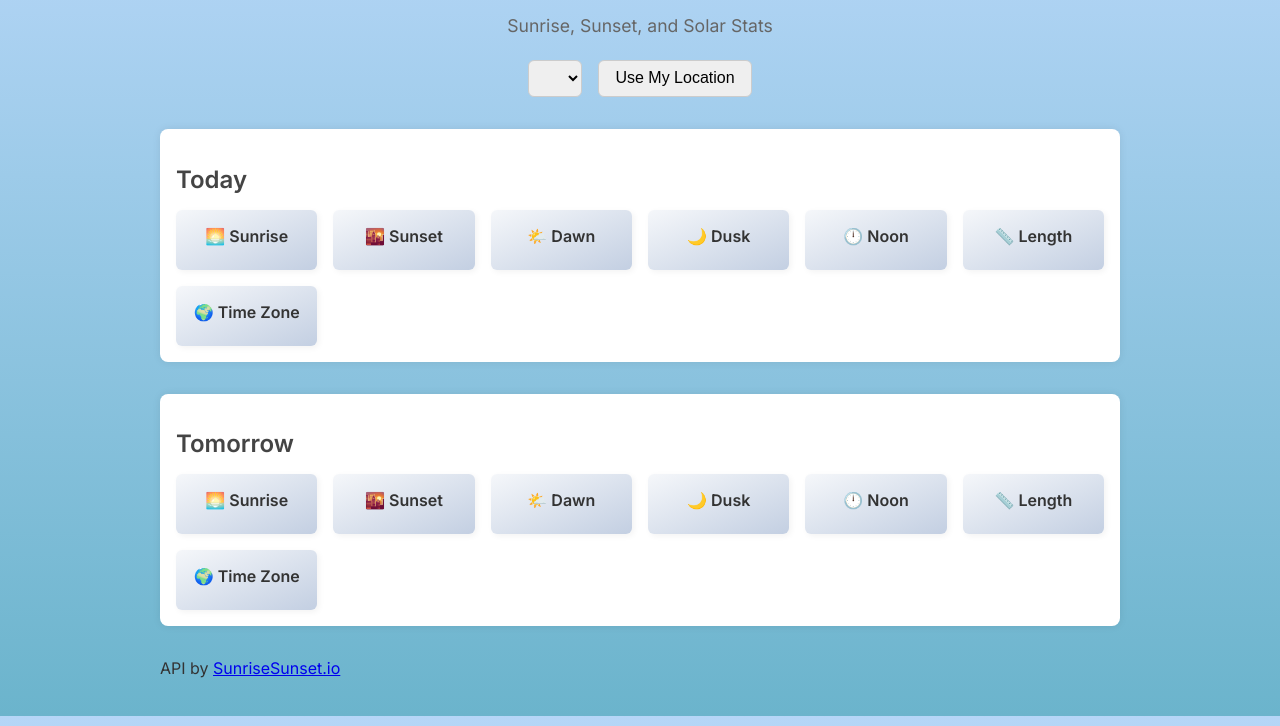
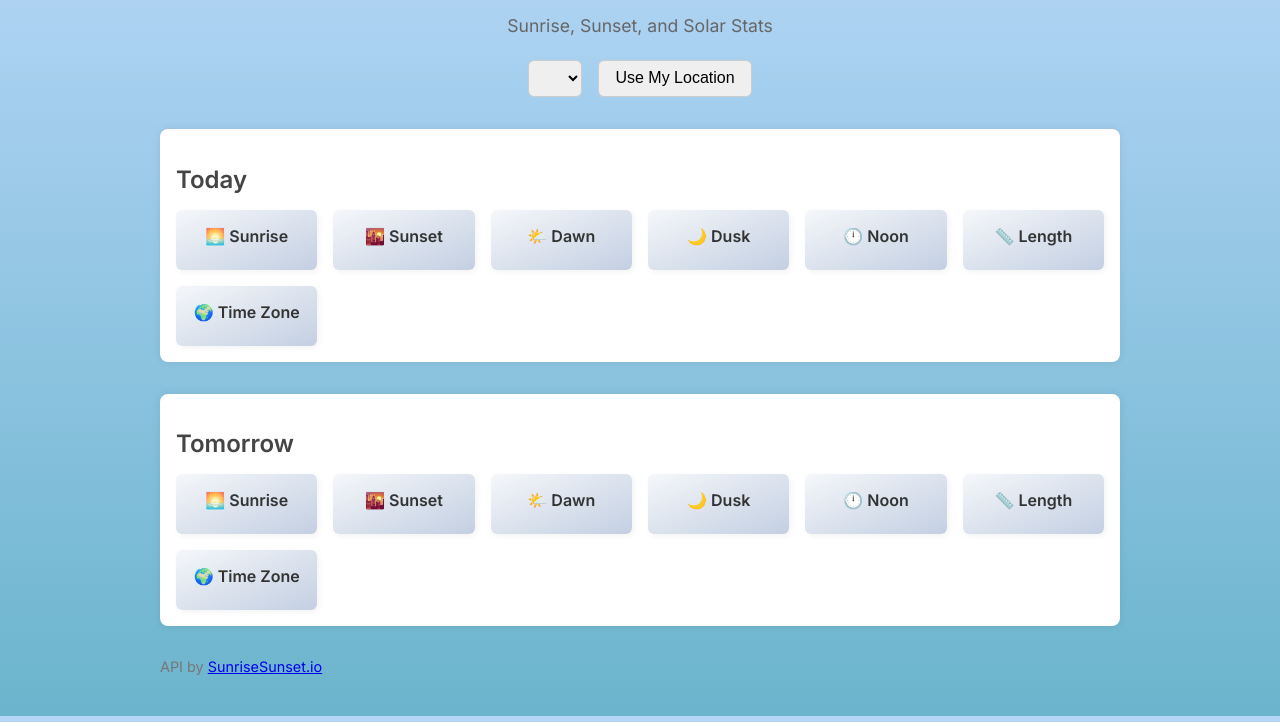
Before and after one commit to joenwoke/ITMD-441-Lab-6, a plain HTML site: page index.html in a window 1280 px wide. Shown: the part 84-810 px from the top of the page. Drawn offline with Linux system fonts and the light colour scheme.

Commit message:
STyling API Credit

```diff
--- a/styles.css
+++ b/styles.css
@@ -83,3 +83,9 @@ button:hover {
     text-align: center;
     box-shadow: 2px 2px 6px rgba(0, 0, 0, 0.05);
 }
+
+footer {
+    font-size: 0.9rem;
+    color: #777;
+    margin-top: 2rem;
+  }
```
